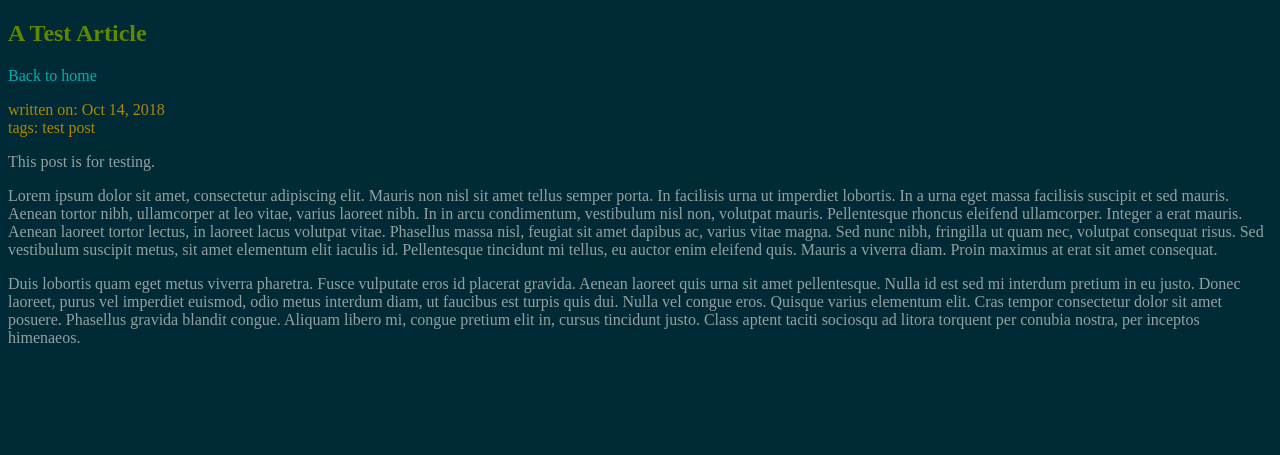
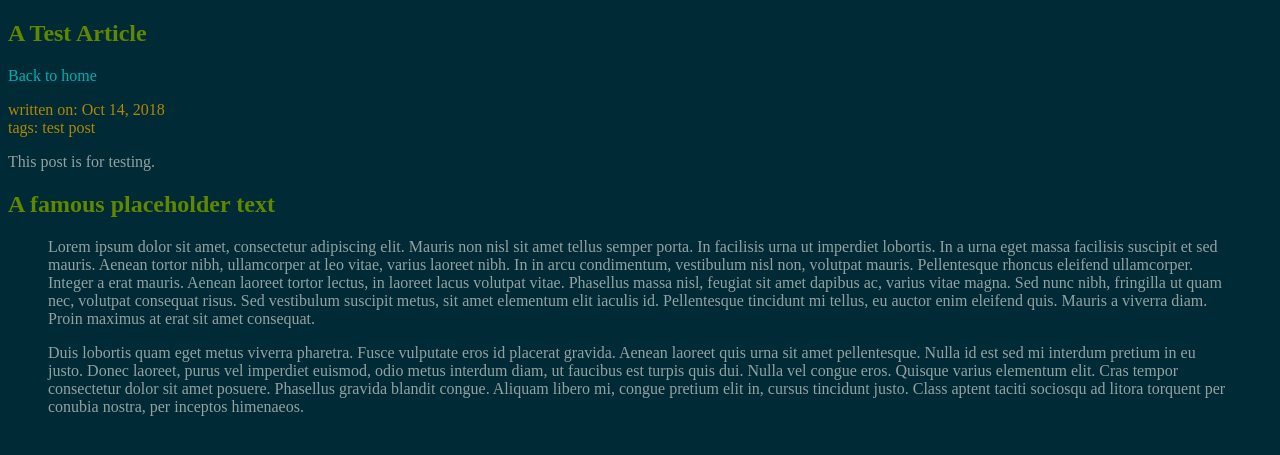
Before and after one commit to sohnryang/solarized-blog-theme, a Jekyll site: the page built from _posts/2018-10-14-A-Test-Article.md, in a window 1280 px wide. Shown: the top 455 px of the page. Built offline with Jekyll 4.4.1, drawn with Linux system fonts in a browser that asks for light colours; a style sheet for code colours, icons or effects is not loaded.

Commit message:
styled post

```diff
--- a/_posts/2018-10-14-A-Test-Article.md
+++ b/_posts/2018-10-14-A-Test-Article.md
@@ -6,6 +6,8 @@ tags: [test, post]
 
 This post is for testing.
 
-Lorem ipsum dolor sit amet, consectetur adipiscing elit. Mauris non nisl sit amet tellus semper porta. In facilisis urna ut imperdiet lobortis. In a urna eget massa facilisis suscipit et sed mauris. Aenean tortor nibh, ullamcorper at leo vitae, varius laoreet nibh. In in arcu condimentum, vestibulum nisl non, volutpat mauris. Pellentesque rhoncus eleifend ullamcorper. Integer a erat mauris. Aenean laoreet tortor lectus, in laoreet lacus volutpat vitae. Phasellus massa nisl, feugiat sit amet dapibus ac, varius vitae magna. Sed nunc nibh, fringilla ut quam nec, volutpat consequat risus. Sed vestibulum suscipit metus, sit amet elementum elit iaculis id. Pellentesque tincidunt mi tellus, eu auctor enim eleifend quis. Mauris a viverra diam. Proin maximus at erat sit amet consequat.
+# A famous placeholder text
 
-Duis lobortis quam eget metus viverra pharetra. Fusce vulputate eros id placerat gravida. Aenean laoreet quis urna sit amet pellentesque. Nulla id est sed mi interdum pretium in eu justo. Donec laoreet, purus vel imperdiet euismod, odio metus interdum diam, ut faucibus est turpis quis dui. Nulla vel congue eros. Quisque varius elementum elit. Cras tempor consectetur dolor sit amet posuere. Phasellus gravida blandit congue. Aliquam libero mi, congue pretium elit in, cursus tincidunt justo. Class aptent taciti sociosqu ad litora torquent per conubia nostra, per inceptos himenaeos.
+> Lorem ipsum dolor sit amet, consectetur adipiscing elit. Mauris non nisl sit amet tellus semper porta. In facilisis urna ut imperdiet lobortis. In a urna eget massa facilisis suscipit et sed mauris. Aenean tortor nibh, ullamcorper at leo vitae, varius laoreet nibh. In in arcu condimentum, vestibulum nisl non, volutpat mauris. Pellentesque rhoncus eleifend ullamcorper. Integer a erat mauris. Aenean laoreet tortor lectus, in laoreet lacus volutpat vitae. Phasellus massa nisl, feugiat sit amet dapibus ac, varius vitae magna. Sed nunc nibh, fringilla ut quam nec, volutpat consequat risus. Sed vestibulum suscipit metus, sit amet elementum elit iaculis id. Pellentesque tincidunt mi tellus, eu auctor enim eleifend quis. Mauris a viverra diam. Proin maximus at erat sit amet consequat.
+
+> Duis lobortis quam eget metus viverra pharetra. Fusce vulputate eros id placerat gravida. Aenean laoreet quis urna sit amet pellentesque. Nulla id est sed mi interdum pretium in eu justo. Donec laoreet, purus vel imperdiet euismod, odio metus interdum diam, ut faucibus est turpis quis dui. Nulla vel congue eros. Quisque varius elementum elit. Cras tempor consectetur dolor sit amet posuere. Phasellus gravida blandit congue. Aliquam libero mi, congue pretium elit in, cursus tincidunt justo. Class aptent taciti sociosqu ad litora torquent per conubia nostra, per inceptos himenaeos.
```
